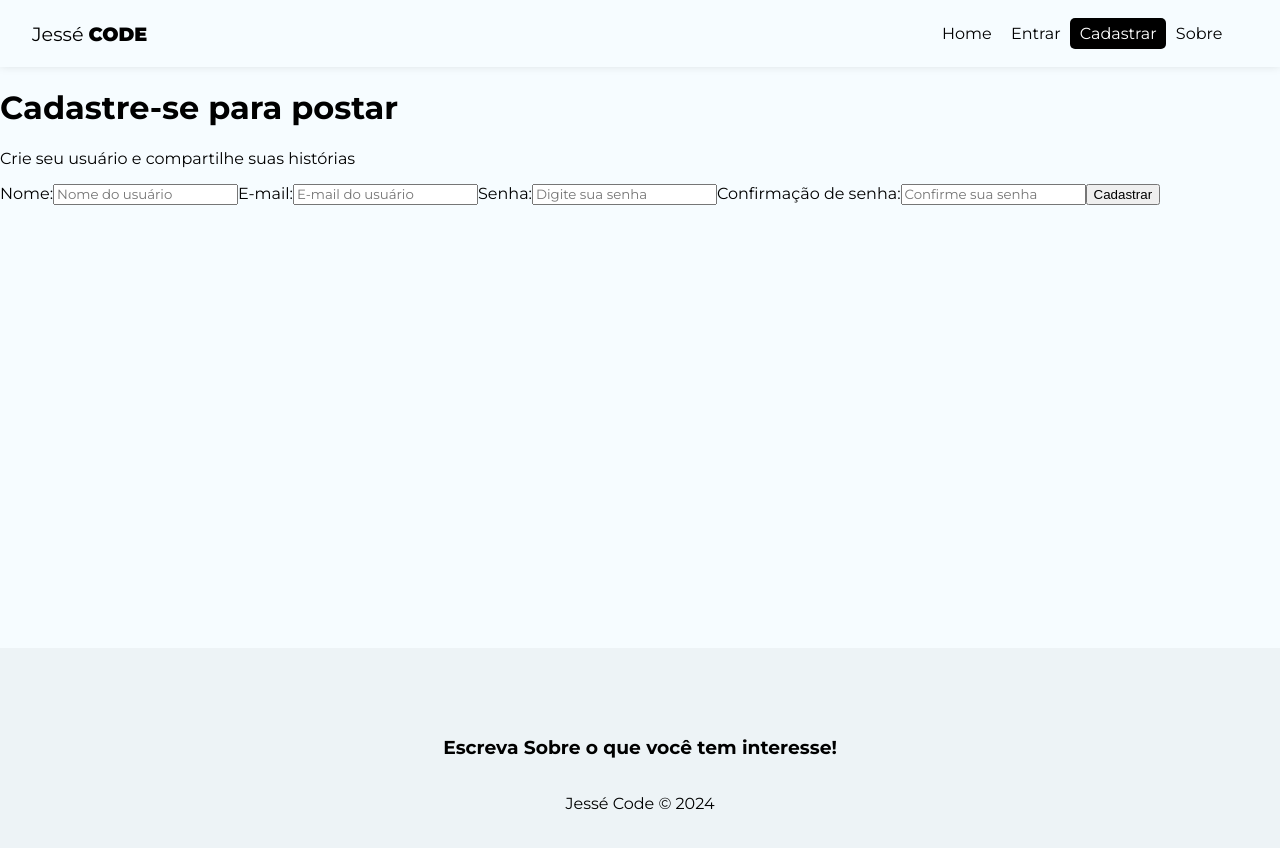
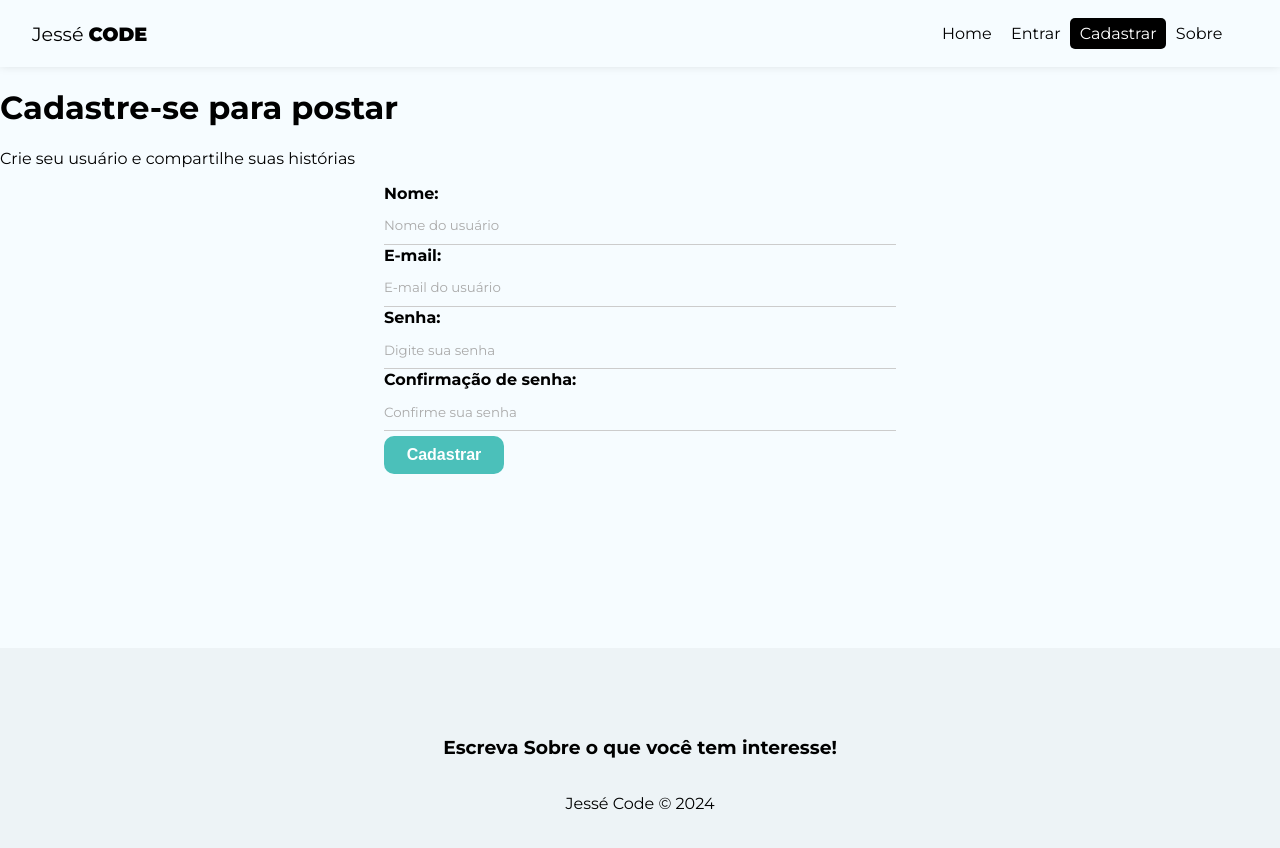
Before and after one commit to jesseprogran/miniblog, a React (Vite) app: page /register in a window 1280 px wide. Shown: the top 848 px of the page. Built offline with nearby package versions, Linux system fonts and the light colour scheme.

Commit message:
realizando css global do projeto

```diff
--- a/src/index.css
+++ b/src/index.css
@@ -8,6 +8,7 @@
 input::placeholder,
 textarea::placeholder {
   font-family: "Montserrat", sans-serif;
+  color: #aaa;
 }
 
 input:focus,
@@ -30,3 +31,82 @@
 nav button:hover {
   color: #bbb;
 }
+
+/* form styles */
+
+form {
+  max-width: 40%;
+  margin: 0 auto;
+}
+
+label {
+  display: flex;
+  flex-direction: column;
+  margin-bottom: 1px;
+}
+
+label span {
+  margin-bottom: .3em;
+  font-weight: bold;
+  text-align: left;
+}
+
+input, textarea {
+  box-sizing: border-box;
+  border: none;
+  border-bottom: 1px solid #ccc;
+  padding: .8em 0;
+  background-color: transparent;
+}
+
+.btn {
+  margin-top: 4px;
+  background-color: #4bc0ba;
+  color: #FFF;
+  text-align: center;
+  cursor: pointer;
+  border-radius: 10px;
+  width: 120px;
+  padding: 10px 15px;
+  font-weight: bold;
+  border: none;
+  font-size: 1em;
+}
+
+.btn.btn-dark {
+  background-color: #000;
+  border-radius: 0;
+}
+
+.btn.btn-outline {
+  background-color: transparent;
+  border-radius: 0;
+  color: #000;
+  border: 1px solid #000;
+  padding: 7px 30px;
+}
+
+.btn:hover {
+  background-color: #065350;
+  color: #FFF;
+}
+
+.btn.btn-outline:hover {
+  background-color: #000;
+}
+
+.btn.btn-danger:hover {
+  background-color: #DC3545;
+}
+
+button[disabled] {
+  background-color: #AAA;
+}
+
+.container .error {
+  color: #721c24;
+  background-color: #f8d7da;
+  border: 1px solid #f5c6cb;
+  padding: 5px;
+  border-radius: 5px;
+}
```
